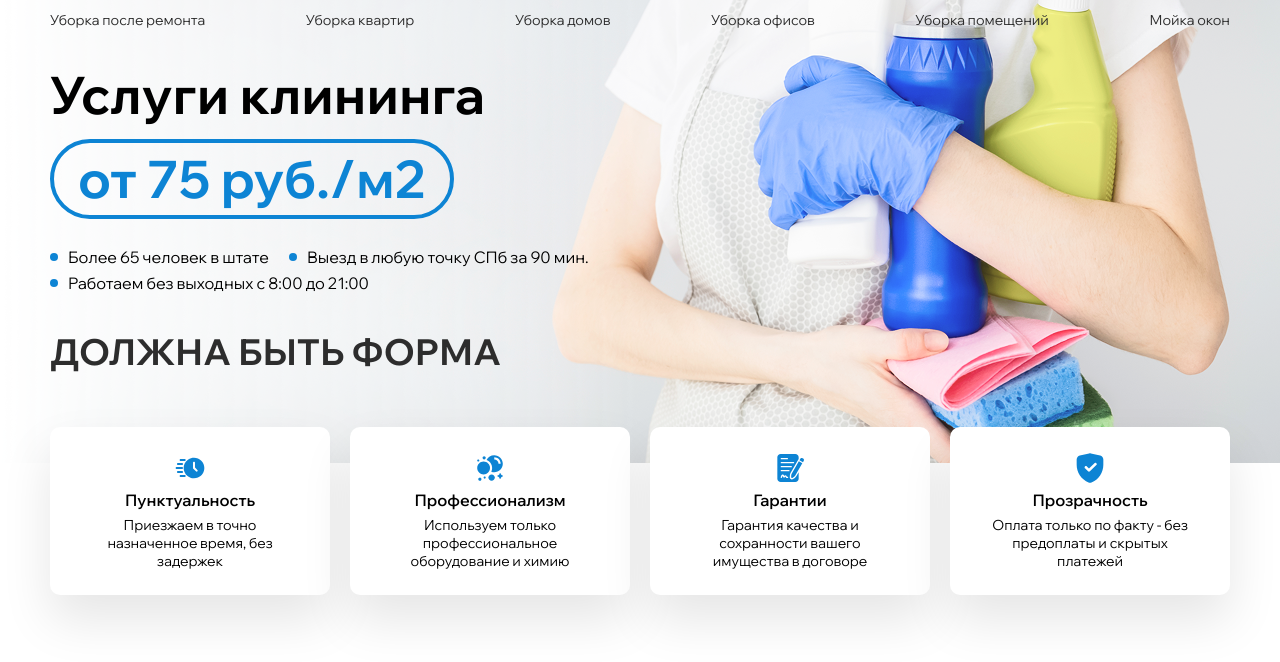
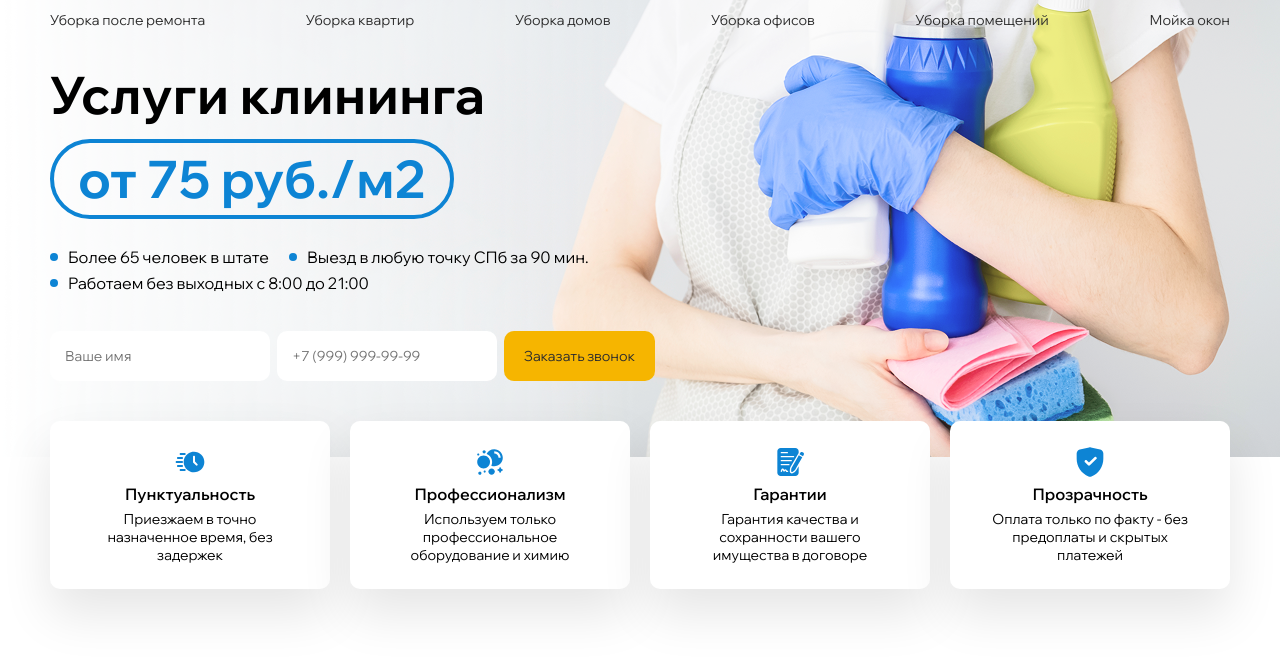
Before and after one commit to Sterdam12/cleaning_pro, a plain HTML site: page index.html in a window 1280 px wide. Shown: the part 87-749 px from the top of the page. Drawn offline with Linux system fonts and the light colour scheme.

Commit message:
form+fix

```diff
--- a/index.html
+++ b/index.html
@@ -210,7 +210,11 @@
                     <div class="header__info-item">Выезд в любую точку СПб за 90 мин.</div>
                     <div class="header__info-item">Работаем без выходных с 8:00 до 21:00</div>
                 </div>
-                <h2>ДОЛЖНА БЫТЬ ФОРМА</h2>
+                <div class="header__form">
+                    <input type="text" id="name" placeholder="Ваше имя">
+                    <input type="text" id="phone" placeholder="+7 (999) 999-99-99">
+                    <button>Заказать звонок</button>
+                </div>
             </div>
         </section>
         <section class="advantage">
--- a/style.css
+++ b/style.css
@@ -241,13 +241,63 @@ h2 .title_yellow {
     align-self: anchor-center;
 }
 
+.header__form {
+    display: flex;
+    gap: 7px;
+}
+
+.header__form #name {
+    color: #8A8A8A;
+    font-family: "Wix Madefor Display", sans-serif;
+    font-weight: 400;
+    font-size: 14px;
+    text-align: center;
+    padding: 16px 15px;
+    border: none;
+    outline: none;
+    border-radius: 10px;
+    text-align: left;
+    box-sizing: border-box;
+    max-width: 220px;
+    width: -webkit-fill-available;
+}
+
+.header__form #phone {
+    color: #8A8A8A;
+    font-family: "Wix Madefor Display", sans-serif;
+    font-weight: 400;
+    font-size: 14px;
+    text-align: center;
+    padding: 16px 15px;
+    border: none;
+    outline: none;
+    border-radius: 10px;
+    text-align: left;
+    box-sizing: border-box;
+    max-width: 220px;
+    width: -webkit-fill-available;
+}
+
+.header__form button {
+    color: #2D2D2D;
+    font-family: "Wix Madefor Display", sans-serif;
+    font-weight: 400;
+    font-size: 14px;
+    text-align: center;
+    border-radius: 10px;
+    background-color: #F6B500;
+    padding: 16px 20px;
+    box-sizing: border-box;
+    cursor: pointer;
+}
+
 .first_screen {
     background-image: url(./assets/img/bg.png);
     background-repeat: no-repeat;
     background-position: top center;
     background-size: cover;
-    height: 550px;
     padding-top: 153px;
+    padding-bottom: 76px;
 }
 
 /* Р”РћР›Р–РќРђ Р‘Р«РўР¬ Р¤РћР РњРђ */
@@ -613,6 +663,7 @@ tbody tr:nth-child(odd) {
     font-size: 14px;
     text-align: center;
     padding: 16px 15px;
+    outline: none;
     border: 1px solid #DADADA;
     border-radius: 10px;
     text-align: left;
@@ -628,6 +679,7 @@ tbody tr:nth-child(odd) {
     font-size: 14px;
     text-align: center;
     padding: 16px 15px;
+    outline: none;
     border: 1px solid #DADADA;
     border-radius: 10px;
     text-align: left;
@@ -646,6 +698,7 @@ tbody tr:nth-child(odd) {
     background-color: #F6B500;
     padding: 16px 20px;
     box-sizing: border-box;
+    cursor: pointer;
 }
 
 .slider__services {
@@ -819,27 +872,11 @@ tbody tr:nth-child(odd) {
     font-size: 16px;
 }
 
-
-
-
-
-
-
 .board__menu-item {
-
-
-
-
-
-
-
-
-
     display: flex;
     align-items: center;
     gap: 10px;
     margin-bottom: 15px;
-
 }
 
 .board__inner-slider {
@@ -945,11 +982,6 @@ tbody tr:nth-child(odd) {
     font-weight: 600;
     font-size: 16px;
 }
-
-/* .question-toggle {
-    display: flex;
-    align-items: center;
-} */
 
 .question-content {
     max-height: 0;
@@ -1826,6 +1858,7 @@ iframe {
     background: white;
     border-radius: 10px;
     padding: 16px 15px;
+    outline: none;
     border: 1px solid #DADADA;
     color: #8A8A8A;
     font-size: 14px;
```
